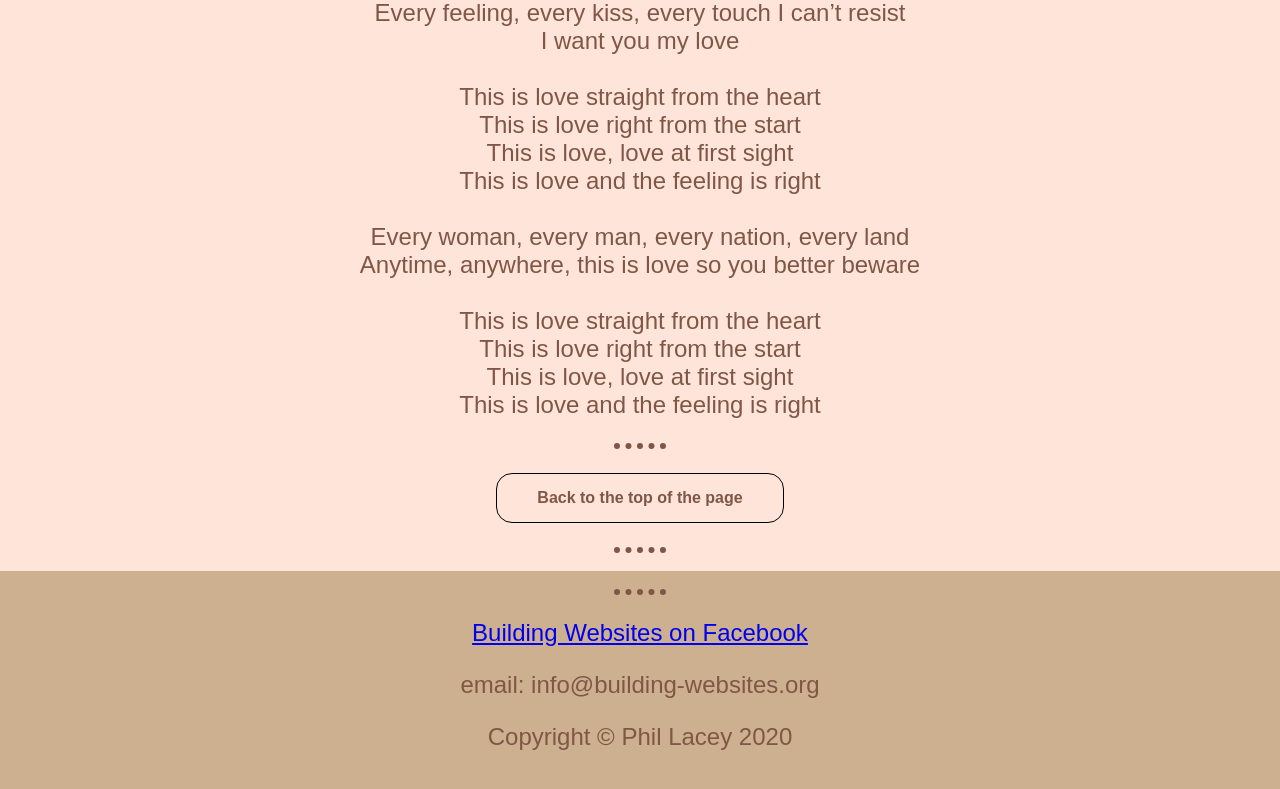
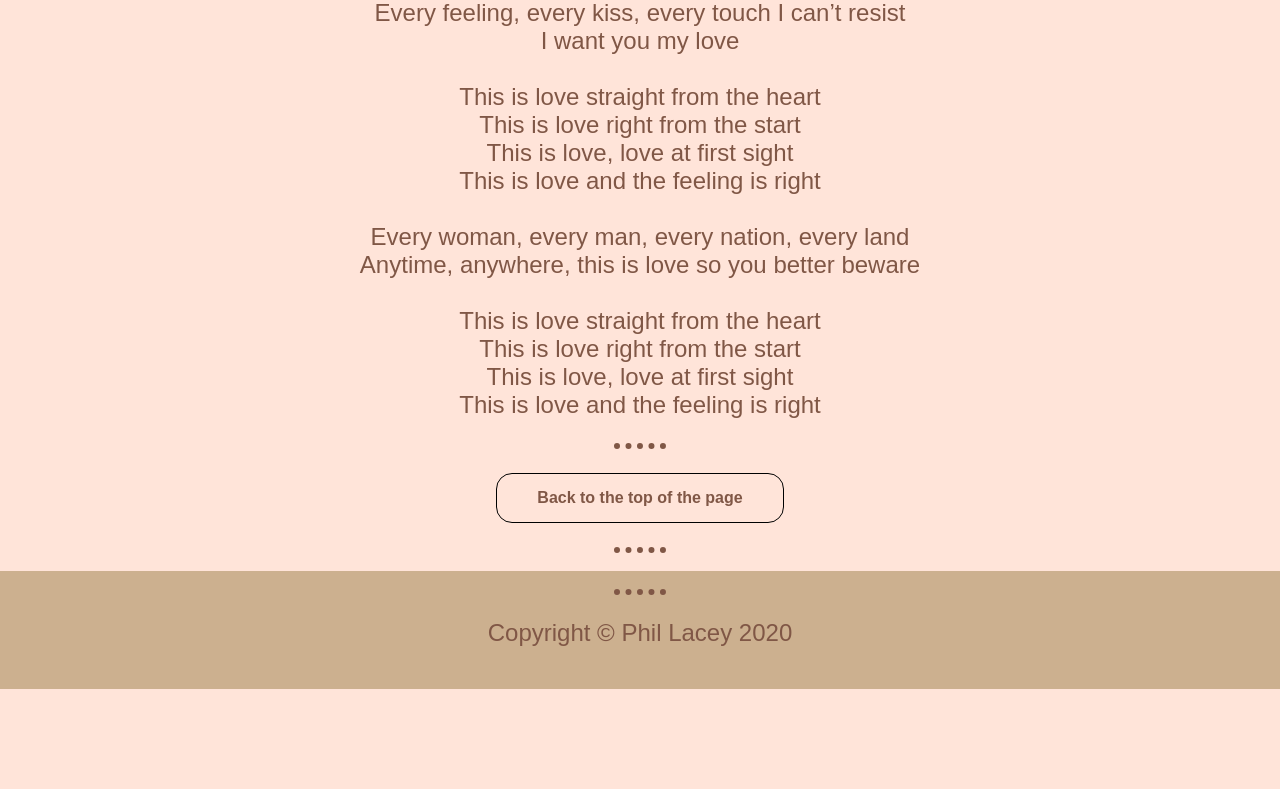
Before and after one commit to musopa/Keren, a plain HTML site: page poem.html in a window 1280 px wide. Shown: the part 1347-2136 px from the top of the page. After the commit the page ends 2036 px from the top, so only its background shows below. Drawn offline with Linux system fonts and the light colour scheme.

Commit message:
Update poem.html

```diff
--- a/poem.html
+++ b/poem.html
@@ -85,9 +85,7 @@ This is love and the feeling is right
   <div class="footer">
       <br>
   <hr>
-  <p class="center"><a href="https://www.facebook.com/Building-websites-104161111105365/" title="Building Websites" target="_blank">Building Websites on Facebook</a></p>
 
-  <p class="center">email: info@building-websites.org</p>
   <p class="center">Copyright &copy; Phil Lacey 2020</p>
   <br>
   </div>
```
